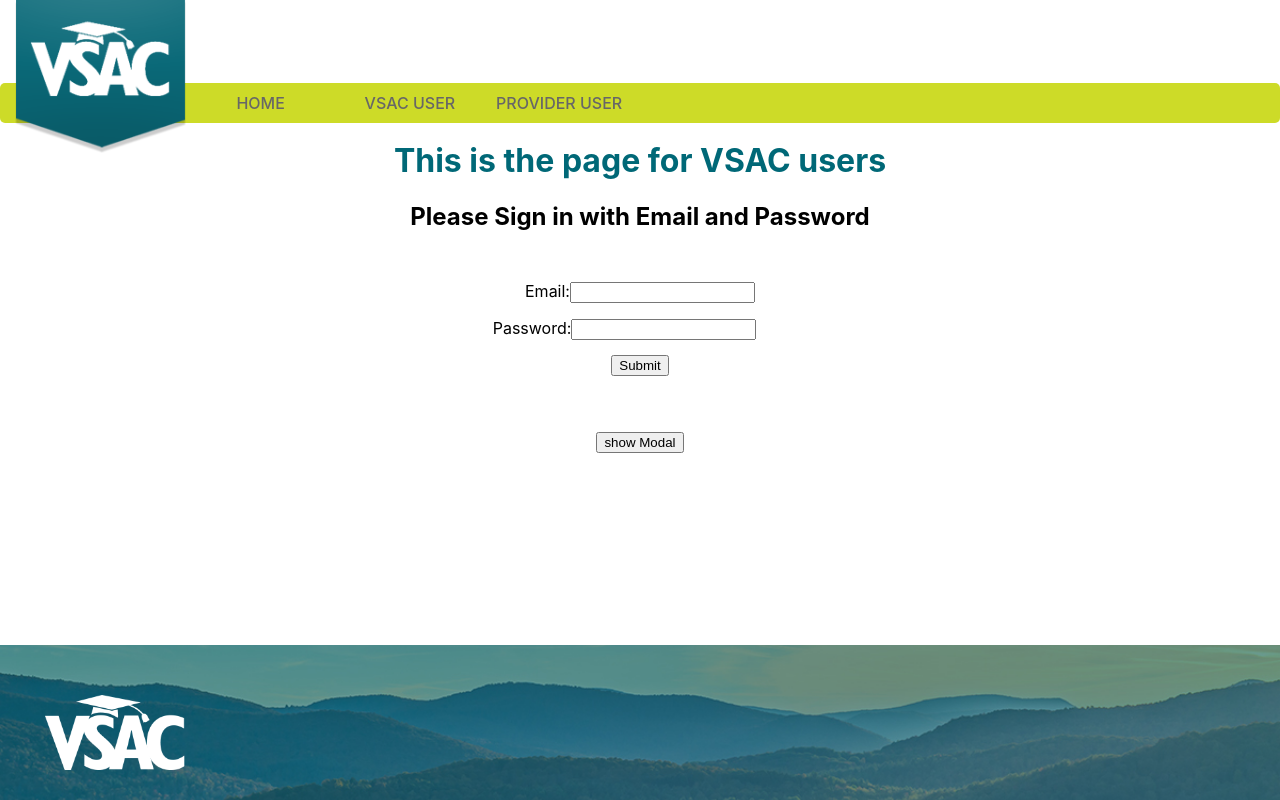
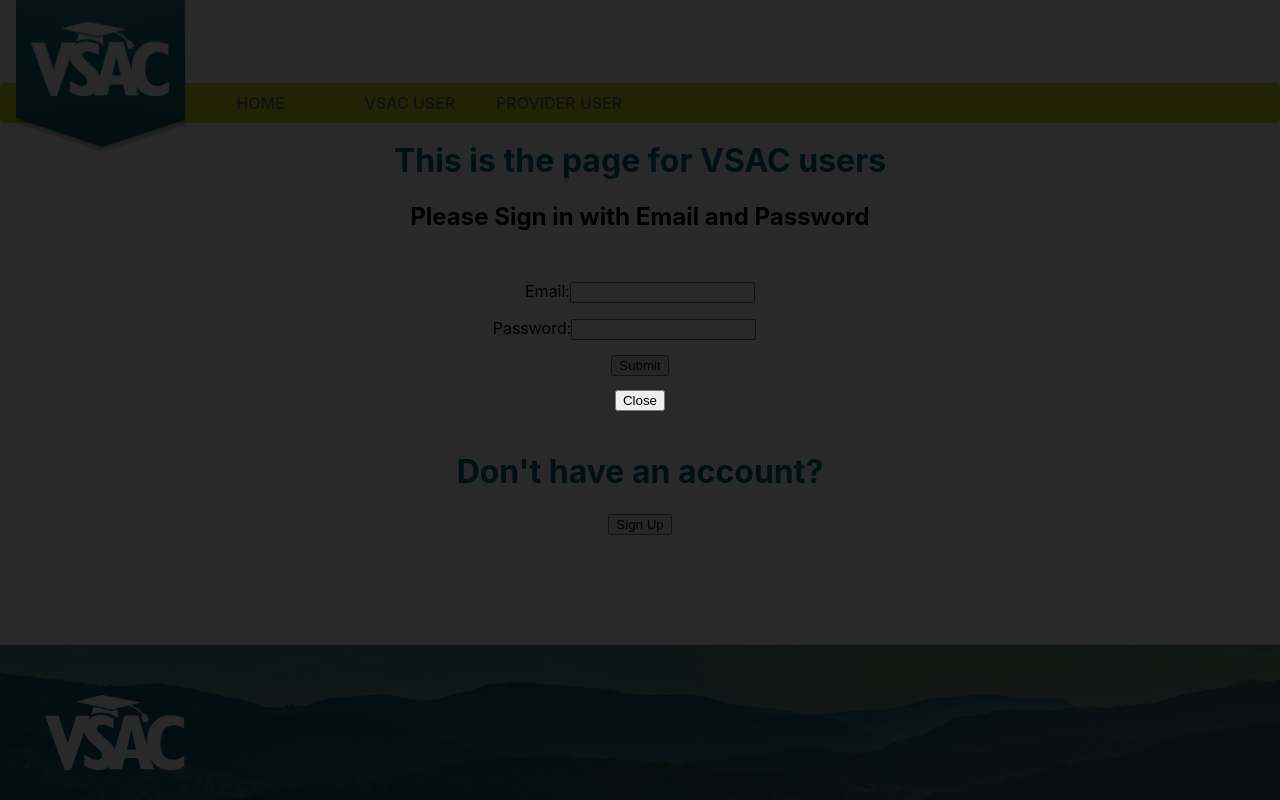
Before and after one commit to SeanMPower/BCA-VSAC-Capstone, a React (Create React App) app in the folder client/: page /vsac-user in a window 1280 px wide. Shown: the top 800 px of the page. Built offline with nearby package versions, Linux system fonts and the light colour scheme; what flatfile-csv-importer would draw is missing.

Commit message:
fucked up the modal component

```diff
--- a/client/src/App.css
+++ b/client/src/App.css
@@ -222,6 +222,36 @@
   margin-top: 15px;
 }
 
+/* Section: Modal */
+#modal_background{
+  display: flex;
+  position: fixed;
+  top: 0;
+  left: 0;
+  height: 100vh;
+  width: 100vw;
+  background-color: rgba(0, 0, 0, 0.6);
+  z-index: 2000;
+  justify-content: center;
+  align-items: center;
+}
+
+#modal_container{
+  height: 300px;
+  width: 300px;
+  border-radius: 15px;
+  background-color: rgb(146, 144, 133);
+  position: relative;
+  display: flex;
+  justify-content: space-evenly;
+  align-items: center;
+  padding-top: 35px;
+  padding-bottom: 35px;
+  padding-left: 28px;
+  padding-right: 28px;
+
+}
+
 /* Section: Landing Page */
 
 #csv-button{
--- a/client/src/components/SignUp.js
+++ b/client/src/components/SignUp.js
@@ -2,28 +2,20 @@
 //sign in/sign up forms
 
 export default class Modal extends React.Component {
+  constructor(props) {
+    super(props);
+    this.state = {};
+  }
 
-    onClose = e => {
-        console.log(this.props.onClose)
-        console.log(this.props.show)
-        this.props.onClose && this.props.onClose(e);
-    }
+  componentDidMount() {
+      console.log(this.props.displayModal)
+  }
 
   render() {
-    if (!this.props.show) {
-      return null;
-    }
     return (
-      <div>
-        <div>{this.props.children}</div>
-        <div>
-          <button
-            onClose={e => {
-              this.onClose(e);
-            }}
-          >
-            Close
-          </button>
+      <div id="modal_background" style={{ display: (this.props.displayModal ? '' : '') }}>
+        <div id="modal-container">
+          <button onClick={this.props.handleClose}>Close</button>
         </div>
       </div>
     );
--- a/client/src/components/Vsac.js
+++ b/client/src/components/Vsac.js
@@ -18,15 +18,27 @@
       password: '',
       newEmail: '',
       newPassword: '',
-      show: false
+      modalDisplay: 'none'
     }
   }
 
-  showModal = () => {
-    this.setState(prev=>({
-      show: !prev.show
-    }));
+  showModal = (evt) => {
+    console.log('show')
+    evt.preventDefault();
+    this.setState(() => {
+      return { modalDisplay: '' }
+    })
   };
+
+  handleClose = (evt) => {
+    console.log('close')
+    evt.preventDefault();
+    this.setState(() => {
+      return {
+        modalDisplay: ''
+      }
+    })
+  }
 
   handleChange = (evt) => {
     this.setState({ [evt.target.name]: evt.target.value });
@@ -91,10 +103,9 @@
               <SignIn emailSignin={this.emailSignin} handleChange={this.handleChange} />
 
               <SignUp emailSignup={this.emailSignup} handleChange={this.handleChange} />
-              <button onClick={e => {
-                this.showModal();
-              }}>show Modal</button>
-              <Modal onClose={this.showModal} show={this.state.show}>Message in Modal</Modal>
+              <h1>Don't have an account?</h1>
+              <button onClick={this.showModal}>Sign Up</button>
+              <Modal displayModal={this.state.modalDisplay} handleClose={this.handleClose}>Message in Modal</Modal>
             </div>}
         </div>
       </div>
```
